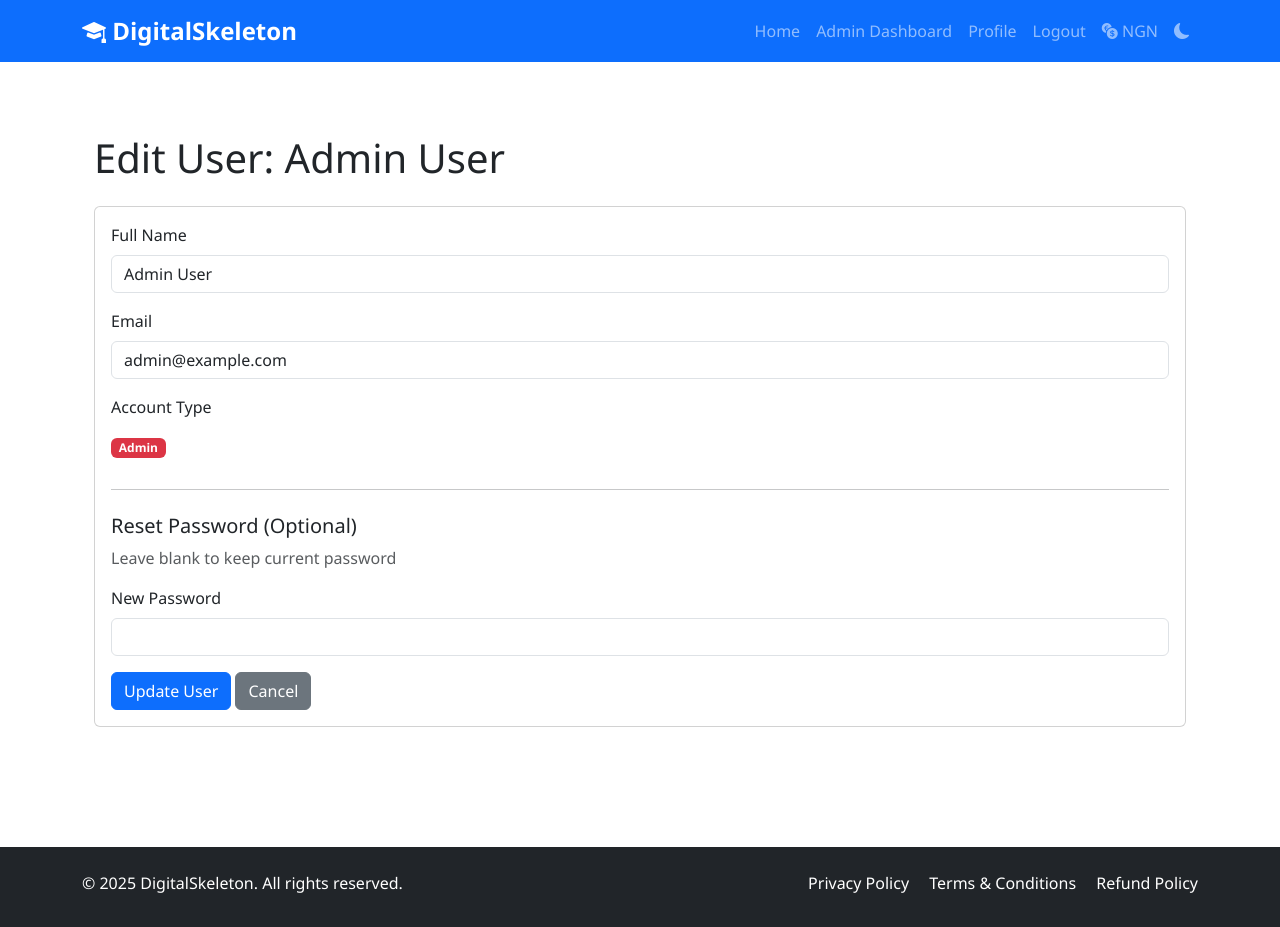
After one commit to julisunkan/bundle, a Flask app: page /admin/user/edit/1 in a window 1280 px wide. The commit adds this page. Run offline with Flask 3, Linux system fonts and the light colour scheme; a user stored in the database is signed in; tables that the repository leaves empty hold one stand-in row (values such as "Sample post").

Commit message:
Assistant checkpoint: Add admin profile, user management, ban & certificate
Assistant generated file changes:
- routes/admin.py: Add admin profile, user management, ban user, and send certificate routes
- models.py: Add is_banned field to User model
- routes/auth.py: Add ban check on login
- templates/admin/profile.html: Create admin profile edit page
- templates/admin/edit_user.html: Create user edit page
- templates/admin/students.html: Add user management actions to students page
- templates/base.html: Add admin profile link to navbar

---

User prompt:

Allow admin to edit his own username and password, edit user details, ban user, and send certificate to user

Replit-Commit-Author: Assistant
Replit-Commit-Session-Id: 1a194d64-80b4-4444-b8c0-1b02808e6dc2
Replit-Commit-Event-Id: bedecd68-e454-4f6a-ab8b-7aa9c8056723

```diff
--- a/models.py
+++ b/models.py
@@ -12,6 +12,7 @@ class User(UserMixin, db.Model):
     password_hash = db.Column(db.String(256), nullable=False)
     full_name = db.Column(db.String(100), nullable=False)
     is_admin = db.Column(db.Boolean, default=False)
+    is_banned = db.Column(db.Boolean, default=False)
     created_at = db.Column(db.DateTime, default=datetime.utcnow)
 
     purchases = db.relationship('Payment', backref='user', lazy=True)
--- a/routes/admin.py
+++ b/routes/admin.py
@@ -336,8 +336,141 @@ def settings():
 @login_required
 @admin_required
 def students():
-    students = User.query.filter_by(is_admin=False).all()
+    students = User.query.all()
     return render_template('admin/students.html', students=students)
+
+@admin_bp.route('/profile', methods=['GET', 'POST'])
+@login_required
+@admin_required
+def profile():
+    if request.method == 'POST':
+        full_name = request.form.get('full_name')
+        email = request.form.get('email')
+        current_password = request.form.get('current_password')
+        new_password = request.form.get('new_password')
+
+        # Check if email is taken by another user
+        existing_user = User.query.filter_by(email=email).first()
+        if existing_user and existing_user.id != current_user.id:
+            flash('Email already in use by another user', 'danger')
+            return redirect(url_for('admin.profile'))
+
+        # Verify current password if changing password
+        if new_password:
+            if not current_password or not current_user.check_password(current_password):
+                flash('Current password is incorrect', 'danger')
+                return redirect(url_for('admin.profile'))
+            current_user.set_password(new_password)
+
+        current_user.full_name = full_name
+        current_user.email = email
+        db.session.commit()
+
+        flash('Profile updated successfully!', 'success')
+        return redirect(url_for('admin.profile'))
+
+    return render_template('admin/profile.html')
+
+@admin_bp.route('/user/edit/<int:user_id>', methods=['GET', 'POST'])
+@login_required
+@admin_required
+def edit_user(user_id):
+    user = User.query.get_or_404(user_id)
+
+    if request.method == 'POST':
+        full_name = request.form.get('full_name')
+        email = request.form.get('email')
+        new_password = request.form.get('new_password')
+
+        # Check if email is taken by another user
+        existing_user = User.query.filter_by(email=email).first()
+        if existing_user and existing_user.id != user.id:
+            flash('Email already in use by another user', 'danger')
+            return redirect(url_for('admin.edit_user', user_id=user_id))
+
+        user.full_name = full_name
+        user.email = email
+
+        # Update password if provided
+        if new_password:
+            user.set_password(new_password)
+
+        db.session.commit()
+        flash('User updated successfully!', 'success')
+        return redirect(url_for('admin.students'))
+
+    return render_template('admin/edit_user.html', user=user)
+
+@admin_bp.route('/user/ban/<int:user_id>')
+@login_required
+@admin_required
+def ban_user(user_id):
+    user = User.query.get_or_404(user_id)
+
+    # Prevent admin from banning themselves
+    if user.id == current_user.id:
+        flash('You cannot ban yourself', 'danger')
+        return redirect(url_for('admin.students'))
+
+    # Toggle banned status
+    if hasattr(user, 'is_banned'):
+        user.is_banned = not user.is_banned
+        status = 'banned' if user.is_banned else 'unbanned'
+    else:
+        # If is_banned column doesn't exist yet, we'll add it via model
+        flash('Ban feature requires database update', 'warning')
+        return redirect(url_for('admin.students'))
+
+    db.session.commit()
+    flash(f'User {status} successfully!', 'success')
+    return redirect(url_for('admin.students'))
+
+@admin_bp.route('/user/send-certificate/<int:user_id>/<int:course_id>')
+@login_required
+@admin_required
+def send_certificate(user_id, course_id):
+    from models import Certificate, Course
+    from utils.certificate_generator import generate_certificate_pdf
+    import uuid
+
+    user = User.query.get_or_404(user_id)
+    course = Course.query.get_or_404(course_id)
+
+    # Check if user has purchased the course
+    payment = Payment.query.filter_by(
+        user_id=user_id,
+        course_id=course_id,
+        status='success'
+    ).first()
+
+    if not payment:
+        flash('User has not purchased this course', 'warning')
+        return redirect(url_for('admin.students'))
+
+    # Check if certificate already exists
+    certificate = Certificate.query.filter_by(
+        user_id=user_id,
+        course_id=course_id
+    ).first()
+
+    if not certificate:
+        cert_id = f'CERT-{uuid.uuid4().hex[:8].upper()}'
+        certificate = Certificate(
+            user_id=user_id,
+            course_id=course_id,
+            certificate_id=cert_id
+        )
+        db.session.add(certificate)
+        db.session.commit()
+
+    # Generate certificate PDF
+    try:
+        generate_certificate_pdf(user, course, certificate)
+        flash(f'Certificate generated for {user.full_name} - {course.title}', 'success')
+    except Exception as e:
+        flash(f'Error generating certificate: {str(e)}', 'danger')
+
+    return redirect(url_for('admin.students'))
 
 @admin_bp.route('/policies')
 @login_required
--- a/routes/auth.py
+++ b/routes/auth.py
@@ -34,6 +34,11 @@ def login():
         user = User.query.filter_by(email=email).first()
 
         if user and user.check_password(password):
+            # Check if user is banned
+            if hasattr(user, 'is_banned') and user.is_banned and not user.is_admin:
+                flash('Your account has been banned. Please contact support.', 'danger')
+                return redirect(url_for('auth.login'))
+
             login_user(user)
             flash('Login successful!', 'success')
 
--- /dev/null
+++ b/templates/admin/edit_user.html
@@ -0,0 +1,52 @@
+
+{% extends "base.html" %}
+
+{% block title %}Edit User - Admin{% endblock %}
+
+{% block content %}
+<div class="container my-5">
+    <h1 class="mb-4">Edit User: {{ user.full_name }}</h1>
+
+    <div class="card">
+        <div class="card-body">
+            <form method="POST">
+                <div class="mb-3">
+                    <label for="full_name" class="form-label">Full Name</label>
+                    <input type="text" class="form-control" id="full_name" name="full_name"
+                           value="{{ user.full_name }}" required>
+                </div>
+
+                <div class="mb-3">
+                    <label for="email" class="form-label">Email</label>
+                    <input type="email" class="form-control" id="email" name="email"
+                           value="{{ user.email }}" required>
+                </div>
+
+                <div class="mb-3">
+                    <label class="form-label">Account Type</label>
+                    <p class="form-control-plaintext">
+                        {% if user.is_admin %}
+                            <span class="badge bg-danger">Admin</span>
+                        {% else %}
+                            <span class="badge bg-primary">Student</span>
+                        {% endif %}
+                    </p>
+                </div>
+
+                <hr class="my-4">
+
+                <h5>Reset Password (Optional)</h5>
+                <p class="text-muted">Leave blank to keep current password</p>
+
+                <div class="mb-3">
+                    <label for="new_password" class="form-label">New Password</label>
+                    <input type="password" class="form-control" id="new_password" name="new_password">
+                </div>
+
+                <button type="submit" class="btn btn-primary">Update User</button>
+                <a href="{{ url_for('admin.students') }}" class="btn btn-secondary">Cancel</a>
+            </form>
+        </div>
+    </div>
+</div>
+{% endblock %}
--- a/templates/base.html
+++ b/templates/base.html
@@ -31,11 +31,14 @@
                     {% if current_user.is_authenticated %}
                         {% if current_user.is_admin %}
                             <li class="nav-item">
-                                <a class="nav-link" href="{{ url_for('admin.dashboard') }}">Admin</a>
+                                <a class="nav-link" href="{{ url_for('admin.dashboard') }}">Admin Dashboard</a>
+                            </li>
+                            <li class="nav-item">
+                                <a class="nav-link" href="{{ url_for('admin.profile') }}">Profile</a>
                             </li>
                         {% else %}
                             <li class="nav-item">
-                                <a class="nav-link" href="{{ url_for('student.dashboard') }}">My Courses</a>
+                                <a class="nav-link" href="{{ url_for('student.dashboard') }}">My Dashboard</a>
                             </li>
                         {% endif %}
                         <li class="nav-item">
```
Also changed, not shown: templates/admin/profile.html (added, +46 -0 lines), templates/admin/students.html (+53 -3 lines).
